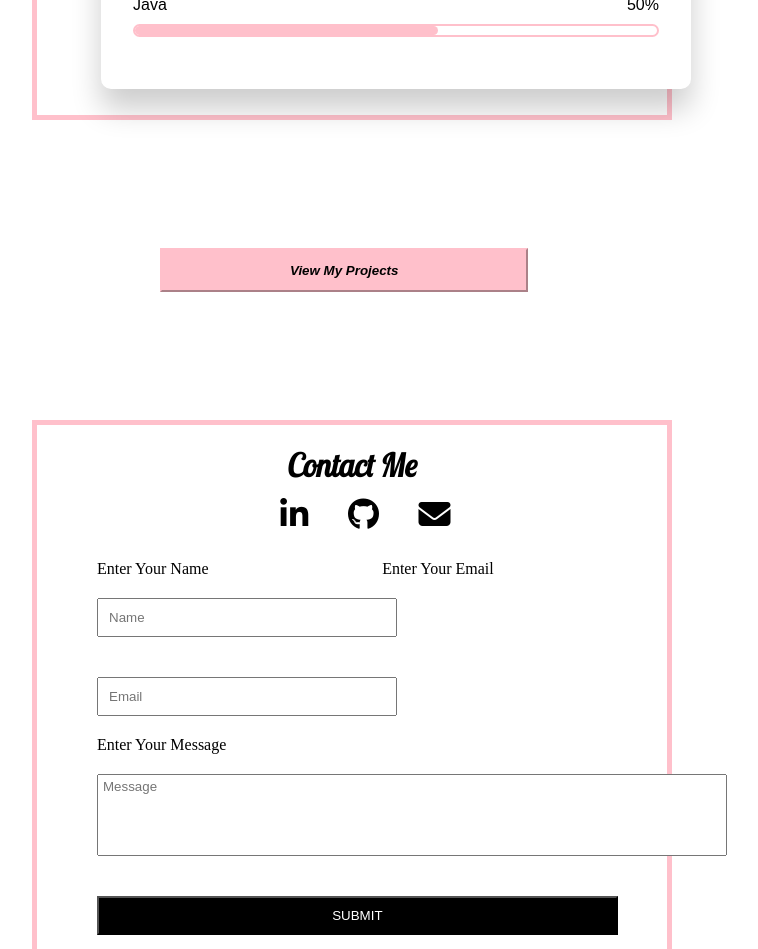
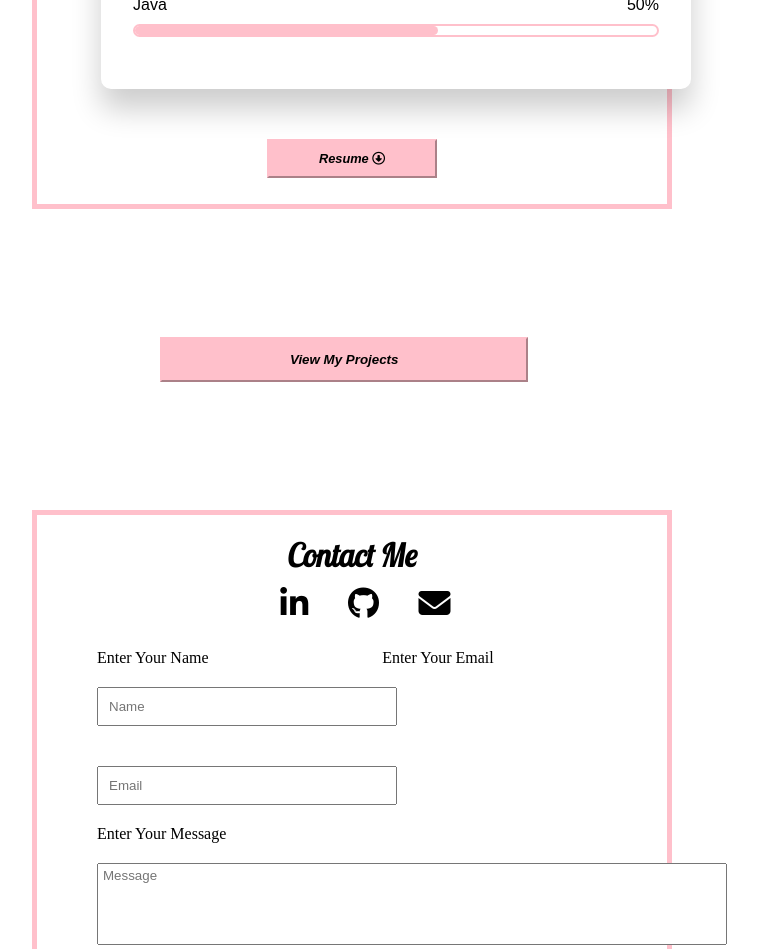
Before and after one commit to muskan2566/portfolio, a React (Create React App) app: page / in a window 1280 px wide. Shown: the part 2260-3209 px from the top of the page, without its empty margins (288-1046 px from the left). Built offline with nearby package versions, Linux system fonts and the light colour scheme; a web font is replaced by a local one.

Commit message:
resume added and netlify 404 problem solved

```diff
--- a/src/components/css/skills.css
+++ b/src/components/css/skills.css
@@ -109,6 +109,15 @@ h2{
         width: 58%;
     }
 }
+.Resume-button{
+    margin-top: 10%;
+    color:black;
+    background-color: pink;
+    padding: 2% 10%;
+    border-color: pink;
+    font-size: 80%;
+    font-weight: bold;
+}
 
 @media only screen and (max-width: 600px)
 {
--- a/src/components/subcomponent/skills.js
+++ b/src/components/subcomponent/skills.js
@@ -1,6 +1,7 @@
 import React from 'react'
 import '../css/skills.css'
 import { Link } from 'react-router-dom'
+import Resume from '../image/Resume.pdf'
 
 export default function skills() {
     return (
@@ -59,6 +60,7 @@ export default function skills() {
                             </div>
                         </div>
                     </div>
+                    <a href={Resume} download><button className="Resume-button"><i>Resume </i><i class=" fa far fa-arrow-alt-circle-down"></i></button></a>
                 </div>
 
                 <Link to="/project"><button className="projectbutton" type="button"><b><i>View My Projects</i></b></button></Link>
```
Also changed, not shown: 2 other files (tests, documents, lock files or other folders).
